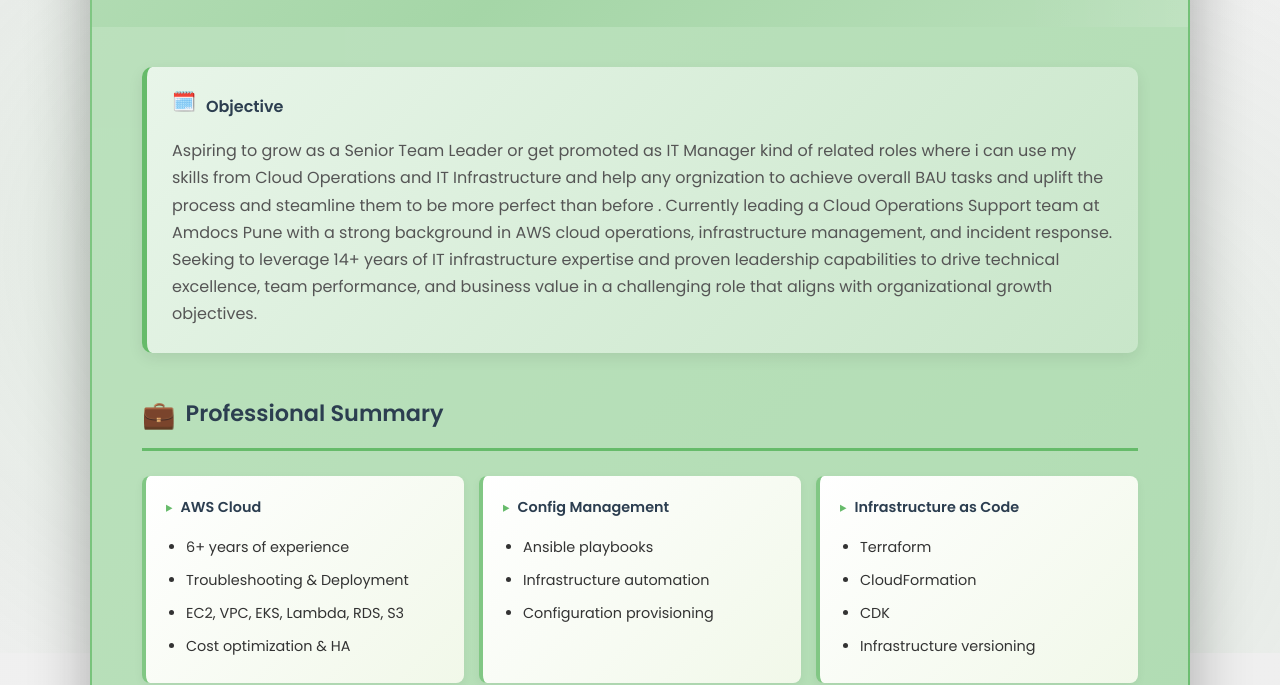
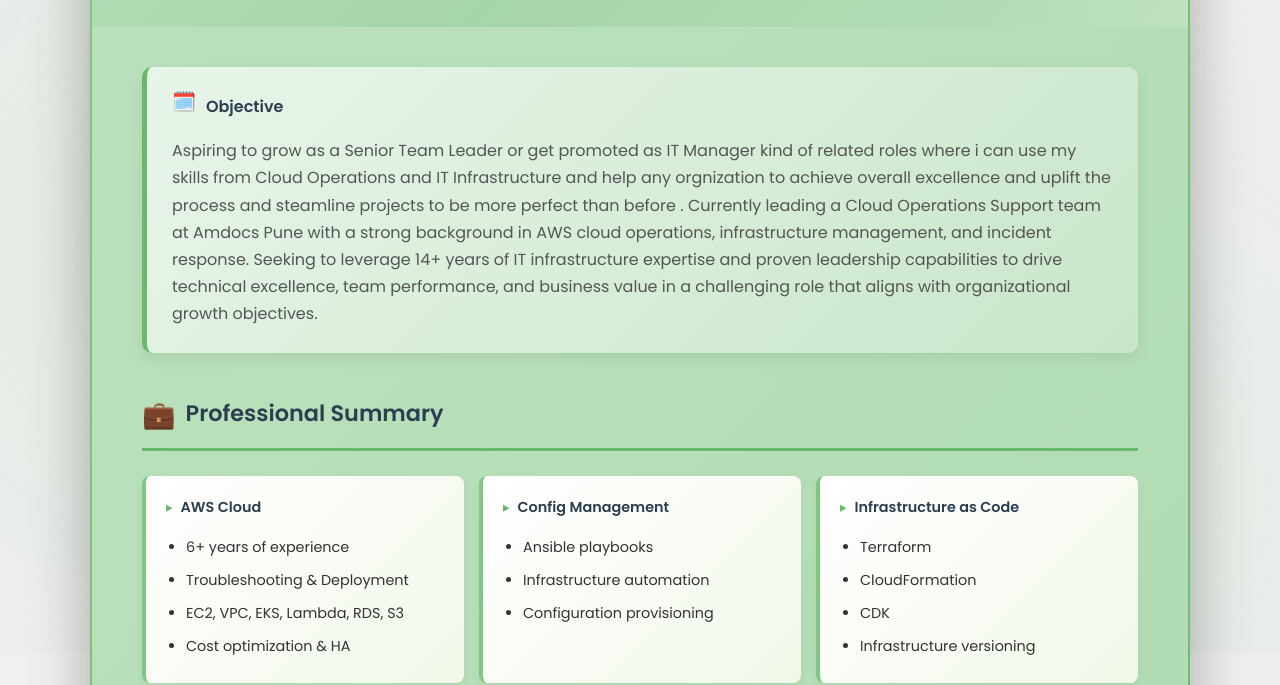
Before and after one commit to gitwithnj/Download_old, a plain HTML site: page resume.html in a window 1280 px wide. Shown: the part 147-832 px from the top of the page. Drawn offline with Linux system fonts and the light colour scheme.

Commit message:
Update resume.html

```diff
--- a/resume.html
+++ b/resume.html
@@ -782,7 +782,7 @@
         <!-- Objective -->
         <div class="objective">
             <h2>Objective</h2>
-            <p>Aspiring to grow as a Senior Team Leader or get promoted as IT Manager kind of related roles where i can use my skills from Cloud Operations and IT Infrastructure and help any orgnization  to achieve  overall BAU tasks and uplift the process and steamline them to be more perfect than before . Currently leading a Cloud Operations Support team at Amdocs Pune with a strong background in AWS cloud operations, infrastructure management, and incident response. Seeking to leverage 14+ years of IT infrastructure expertise and proven leadership capabilities to drive technical excellence, team performance, and business value in a challenging role that aligns with organizational growth objectives.</p>
+            <p>Aspiring to grow as a Senior Team Leader or get promoted as IT Manager kind of related roles where i can use my skills from Cloud Operations and IT Infrastructure and help any orgnization  to achieve overall excellence  and uplift the process and steamline projects to be more perfect than before . Currently leading a Cloud Operations Support team at Amdocs Pune with a strong background in AWS cloud operations, infrastructure management, and incident response. Seeking to leverage 14+ years of IT infrastructure expertise and proven leadership capabilities to drive technical excellence, team performance, and business value in a challenging role that aligns with organizational growth objectives.</p>
         </div>
 
         <!-- Professional Summary -->
```
